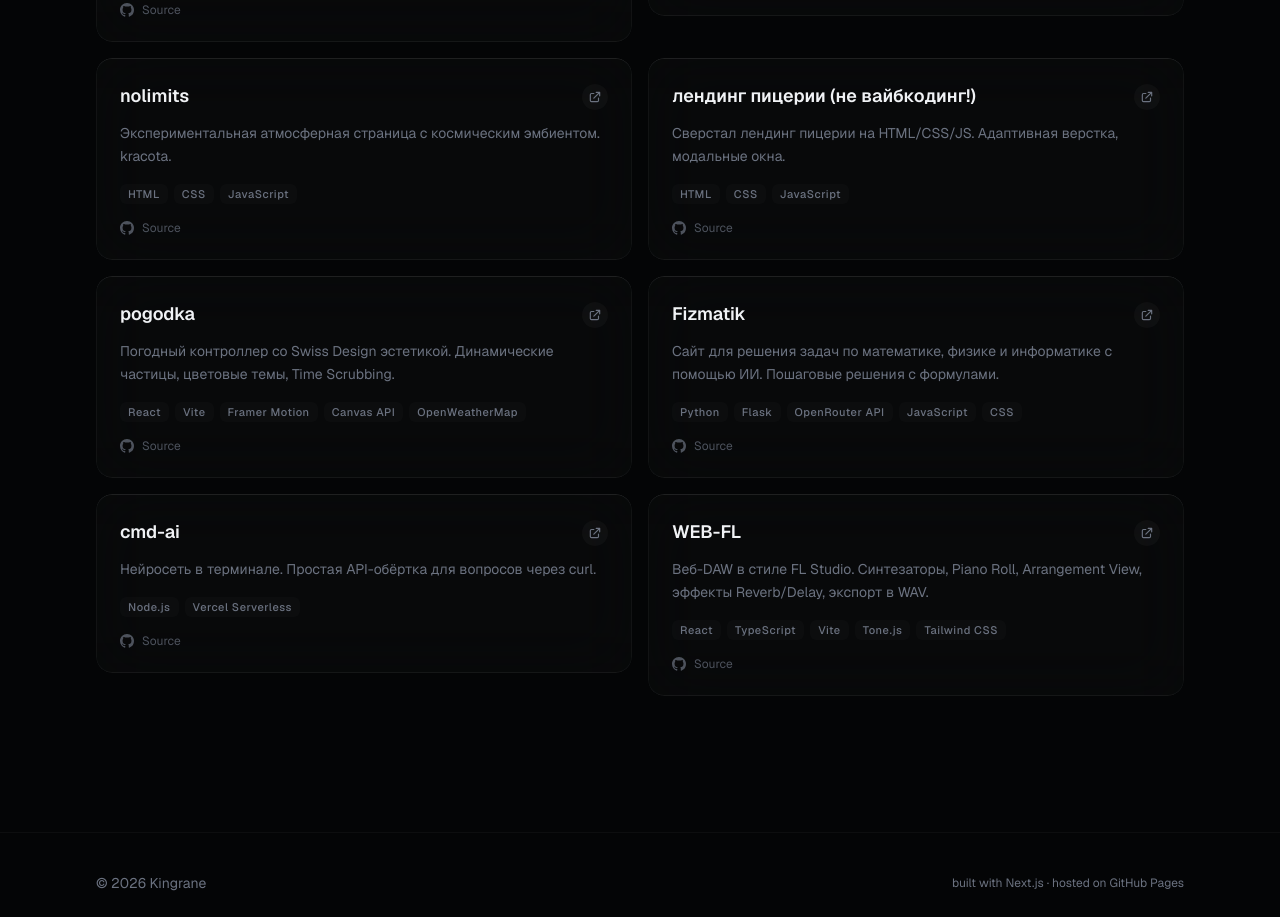
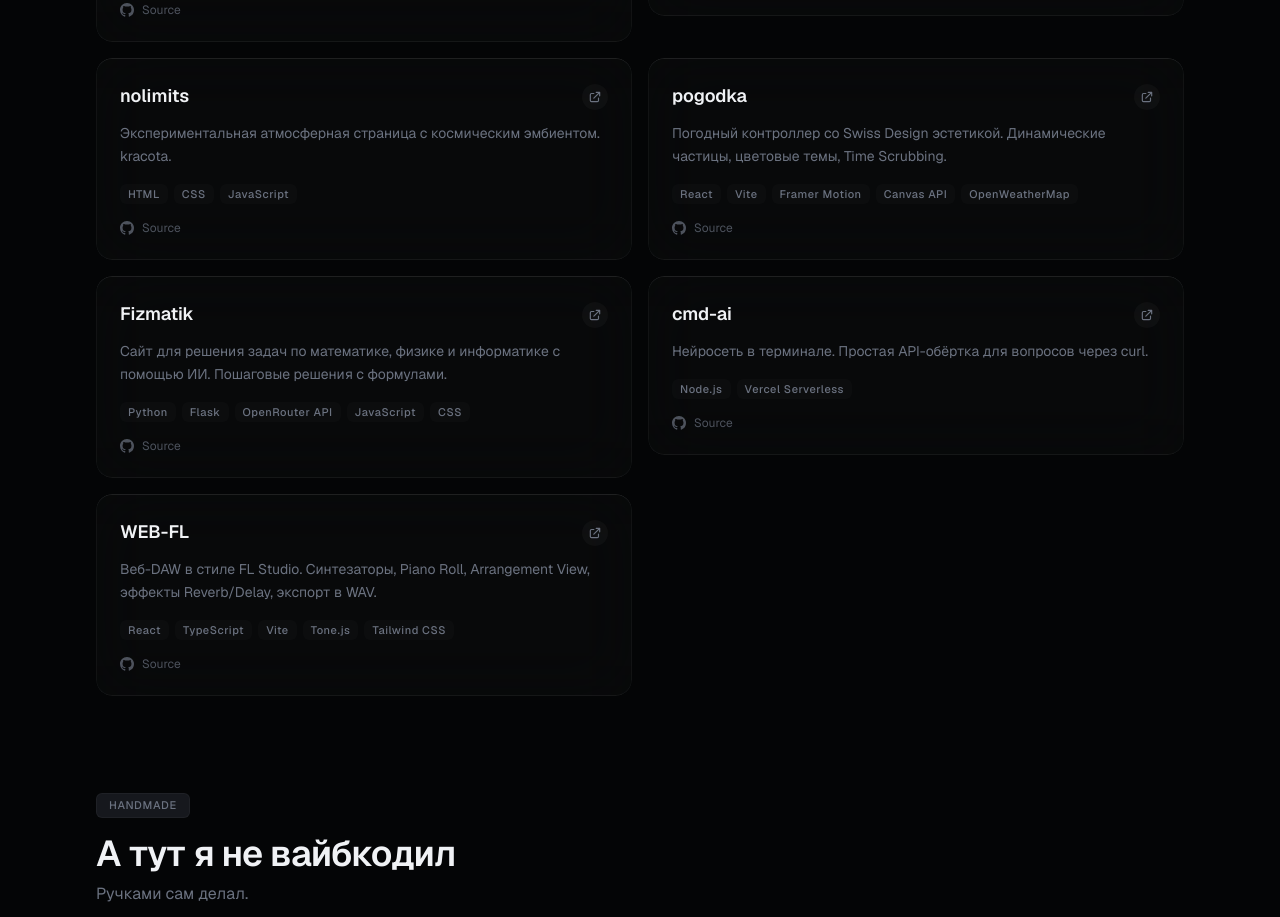
Before and after one commit to Kingrane/portfolio, a Next.js app: page / in a window 1280 px wide. Shown: the part 1880-2797 px from the top of the page. Built offline with nearby package versions, Linux system fonts and the light colour scheme.

Commit message:
feat: секция 'А тут я не вайбкодил' с handmade проектами

```diff
--- a/src/app/page.tsx
+++ b/src/app/page.tsx
@@ -1,4 +1,4 @@
-import { projects } from "@/data/projects"
+import { projects, handmadeProjects } from "@/data/projects"
 import { ProjectCard } from "@/components/project-card"
 import { ScrollReveal } from "@/components/scroll-reveal"
 import { Background } from "@/components/background"
@@ -64,6 +64,22 @@ export default function Home() {
               <ProjectCard key={project.title} project={project} index={i} />
             ))}
           </div>
+
+          <ScrollReveal>
+            <div className="mb-14 mt-24">
+              <span className="eyebrow">Handmade</span>
+              <h2 className="mt-4 text-3xl font-semibold tracking-tight text-heading sm:text-4xl">
+                А тут я не вайбкодил
+              </h2>
+              <p className="mt-2 text-muted">Ручками сам делал.</p>
+            </div>
+          </ScrollReveal>
+
+          <div className="grid gap-4 sm:grid-cols-2">
+            {handmadeProjects.map((project, i) => (
+              <ProjectCard key={project.title} project={project} index={i} />
+            ))}
+          </div>
         </main>
 
         <footer className="border-t border-border">
--- a/src/data/projects.ts
+++ b/src/data/projects.ts
@@ -58,13 +58,6 @@ export const projects: Project[] = [
     repo: "https://github.com/Kingrane/nolimits",
   },
   {
-    title: "лендинг пицерии (не вайбкодинг!)",
-    description: "Сверстал лендинг пицерии на HTML/CSS/JS. Адаптивная верстка, модальные окна.",
-    tech: ["HTML", "CSS", "JavaScript"],
-    href: "https://kingrane.github.io/test-html/",
-    repo: "https://github.com/Kingrane/test-html",
-  },
-  {
     title: "pogodka",
     description: "Погодный контроллер со Swiss Design эстетикой. Динамические частицы, цветовые темы, Time Scrubbing.",
     tech: ["React", "Vite", "Framer Motion", "Canvas API", "OpenWeatherMap"],
@@ -93,3 +86,27 @@ export const projects: Project[] = [
     repo: "https://github.com/Kingrane/WEB-FL",
   },
 ]
+
+export const handmadeProjects: Project[] = [
+  {
+    title: "react-posts",
+    description: "Красивенький сайтик на React с постами.",
+    tech: ["React", "Vite", "JavaScript"],
+    href: "https://drop-97a2d8f1-474.borisovroma55.workers.dev/",
+    repo: "https://github.com/Kingrane/react-posts-novibecode",
+  },
+  {
+    title: "лендинг пицерии",
+    description: "Сверстал лендинг пицерии на HTML/CSS/JS. Адаптивная верстка, модальные окна.",
+    tech: ["HTML", "CSS", "JavaScript"],
+    href: "https://kingrane.github.io/test-html/",
+    repo: "https://github.com/Kingrane/test-html",
+  },
+  {
+    title: "novibecode-weather",
+    description: "Погодка на React, написанная руками. Текущая погода по городам.",
+    tech: ["React", "Vite", "JavaScript", "Tailwind CSS", "OpenMeteo API"],
+    href: "https://kingrane.github.io/novibecode-weather/",
+    repo: "https://github.com/Kingrane/novibecode-weather",
+  },
+]
```
Also changed, not shown: 2 other files (tests, documents, lock files or other folders).
